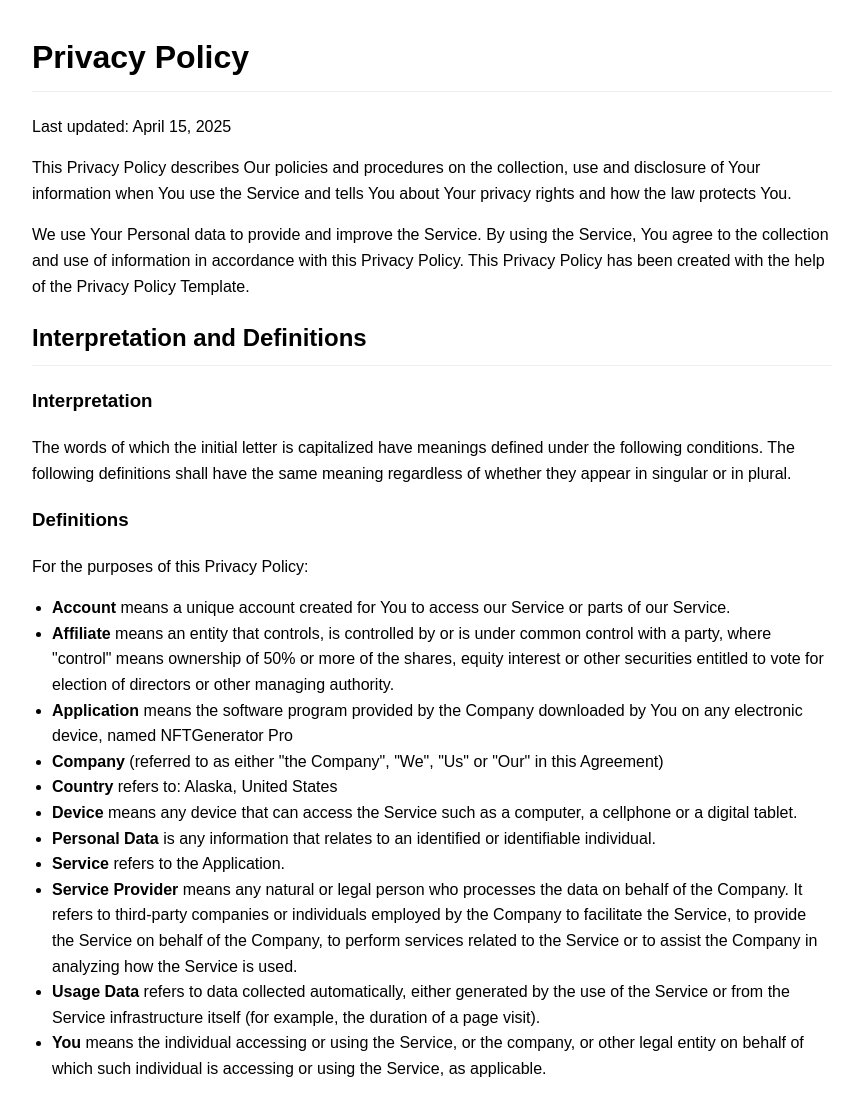
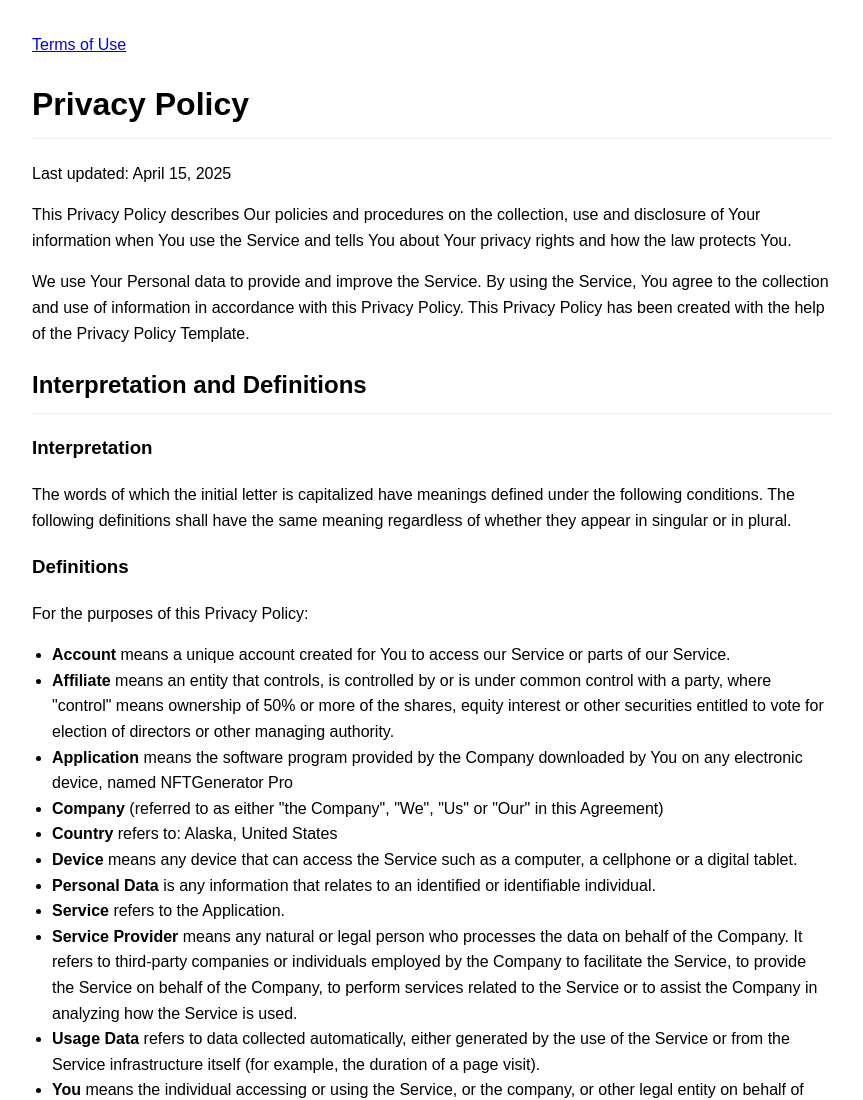
Before and after one commit to kai7win/kai7win.github.io, a plain HTML site: page p/privacy-policy.html in a window 1280 px wide. Shown: the top 1100 px of the page, without its empty margins (208-1071 px from the left). Drawn offline with Linux system fonts and the light colour scheme.

Commit message:
Terms of Use

```diff
--- a/p/privacy-policy.html
+++ b/p/privacy-policy.html
@@ -23,6 +23,8 @@
     </style>
 </head>
 <body>
+    <p><a href="https://www.apple.com/legal/internet-services/itunes/dev/stdeula/" target="_blank">Terms of Use</a></p>
+
     <h1>Privacy Policy</h1>
     <p>Last updated: April 15, 2025</p>
 
```
